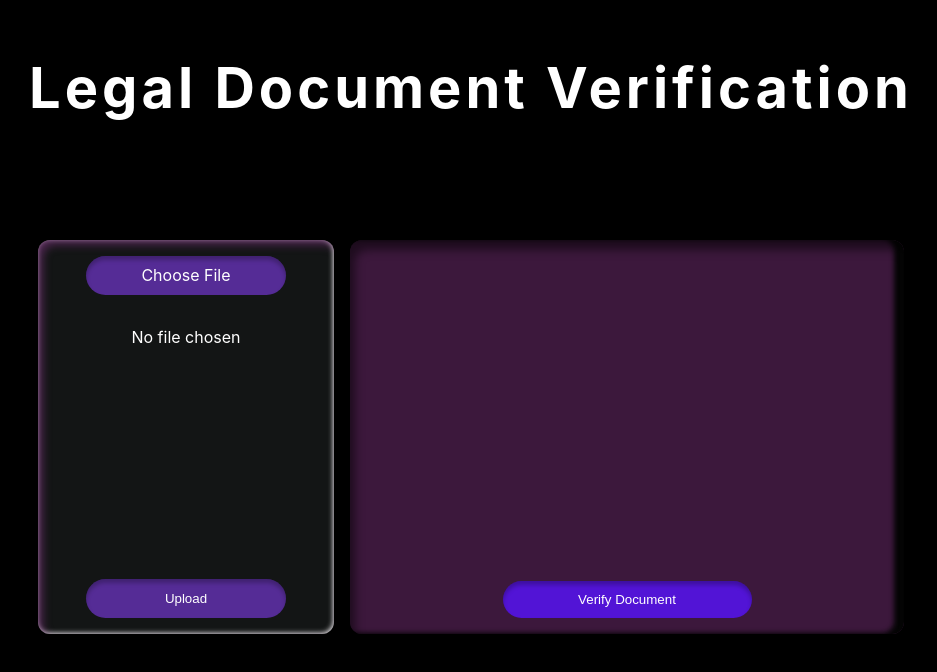
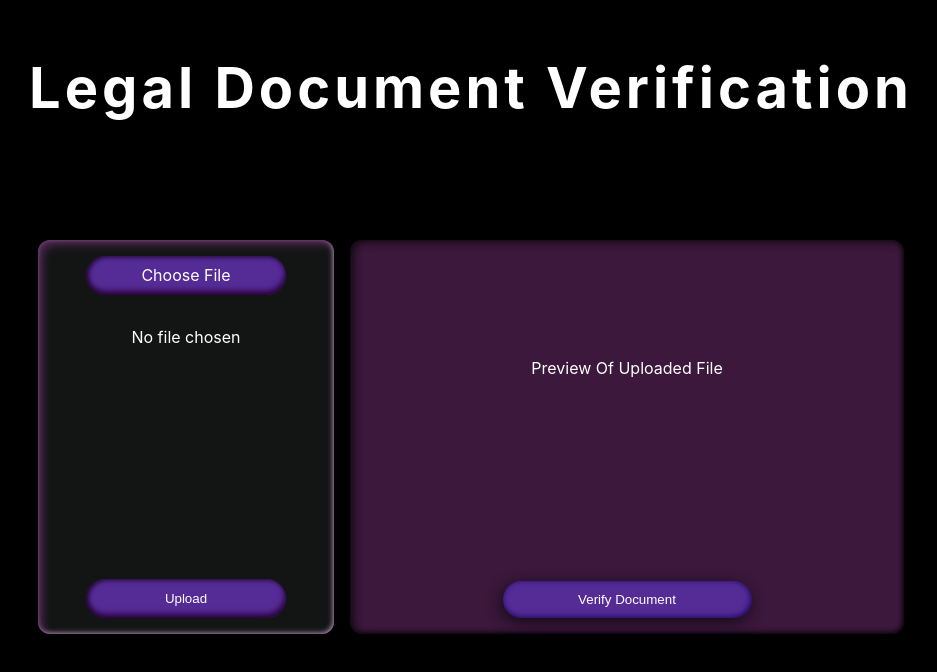
Before and after one commit to AmanChaturvedi24/Legal-document-verification-, a React (Create React App) app: page / in a window 1280 px wide. Shown: the top 672 px of the page, without its empty margins (169-1106 px from the left). Built offline with nearby package versions, Linux system fonts and the light colour scheme.

Commit message:
uploading updated

```diff
--- a/src/App.css
+++ b/src/App.css
@@ -59,7 +59,7 @@ header {
   margin-right: 1rem;
   overflow: hidden;
   box-shadow: inset 5px 5px 8px rgba(136, 55, 137, 0.5),
-  inset -1px -1px 5px rgb(230, 230, 230) ;
+  inset -1px -1px 5px rgba(231, 188, 232, 0.77) ;
 }
 
 .input-label {
@@ -69,8 +69,8 @@ header {
   border-radius: 1.25rem;
   background: #552C96;
   color: #FFF;
-  box-shadow: 0px 4px 4px 0px rgba(0, 0, 0, 0.25) inset;
-
+  box-shadow: inset 2px 1px 5px rgb(32, 6, 45),
+  inset -1px -4px 6px rgb(46, 2, 65) ;
   border: none;
   cursor: pointer;
   text-align: center;
@@ -96,8 +96,8 @@ header {
   height: 2.4375rem;
   border-radius: 1.25rem;
   background: #552C96;
-  box-shadow: 0px 4px 4px 0px rgba(0, 0, 0, 0.25) inset;
-
+  box-shadow: inset 2px 1px 5px rgb(32, 6, 45),
+  inset -1px -4px 6px rgb(46, 2, 65) ;
   margin-top: auto;
   color: #FFF;
   border: none;
@@ -118,12 +118,17 @@ header {
   scrollbar-width: none;
   overflow-y: scroll;
   position: sticky;
-  box-shadow: inset 5px 10px 10px rgba(0, 0, 0, 0.5),
-  inset -10px -1px 5px rgb(5, 5, 5) ;
+  box-shadow: inset 4px 2px 9px rgb(20, 10, 21),
+  inset -1px -1px 5px rgb(0, 0, 0) ;
   top: 0;
 }
 .right-section::-webkit-scrollbar{
   display: none;
+}
+.right-section p
+{
+  color: white;
+  margin: auto;
 }
 .document-preview {
   width: 100%;
@@ -147,9 +152,10 @@ header {
   height: 2.3125rem;
   border-radius: 2.5rem;
   border: 1px solid #000;
-  background: #5214D6;
+  background: #552C96;
   color: #FFF;
-  box-shadow: 0px 4px 4px 0px rgba(0, 0, 0, 0.25) inset;
+  box-shadow:  -2px 4px 15px rgb(20, 10, 21),
+  inset -1px -1px 6px rgb(22, 3, 91) ;
   margin-top: auto;
   border: none;
   cursor: pointer;
--- /dev/null
+++ b/src/Body.css
@@ -0,0 +1,129 @@
+.notification {
+    position: fixed;
+    z-index: 1;
+    bottom: 1rem;
+    left: 50%;
+    transform: translateX(-50%);
+    background-color: #4caf50;
+    color: white;
+    padding: 0.5rem 1rem;
+    border-radius: 0.5rem;
+    animation: fadeInOut 3s ease-in-out;
+  }
+
+  @keyframes fadeInOut {
+    0%, 100% {
+      opacity: 0;
+    }
+    10%, 90% {
+      opacity: 1;
+    }
+  }
+
+  /* Add this to your CSS */
+/* @keyframes spin {
+  from {
+    transform: rotate(0deg);
+  }
+  to {
+    transform: rotate(360deg);
+  }
+}
+
+.upload-button.uploading {
+  animation: spin 1s infinite linear;
+} */
+
+.right-section .uploading  {
+  background: #000;
+  background: radial-gradient(#222, #000);
+  bottom: 0;
+  left: 0;
+  overflow: hidden;
+  position: fixed;
+  right: 0;
+  top: 0;
+  z-index: 99999;
+}
+
+.loader-inner {
+  bottom: 0;
+  height: 60px;
+  left: 0;
+  margin: auto;
+  position: absolute;
+  right: 0;
+  top: 0;
+  width: 100px;
+}
+
+.loader-line-wrap {
+  animation:
+  spin 2000ms cubic-bezier(.175, .885, .32, 1.275) infinite
+;
+  box-sizing: border-box;
+  height: 50px;
+  left: 0;
+  overflow: hidden;
+  position: absolute;
+  top: 0;
+  transform-origin: 50% 100%;
+  width: 100px;
+}
+.loader-line {
+  border: 4px solid transparent;
+  border-radius: 100%;
+  box-sizing: border-box;
+  height: 100px;
+  left: 0;
+  margin: 0 auto;
+  position: absolute;
+  right: 0;
+  top: 0;
+  width: 100px;
+}
+.loader-line-wrap:nth-child(1) { animation-delay: -50ms; }
+.loader-line-wrap:nth-child(2) { animation-delay: -100ms; }
+.loader-line-wrap:nth-child(3) { animation-delay: -150ms; }
+.loader-line-wrap:nth-child(4) { animation-delay: -200ms; }
+.loader-line-wrap:nth-child(5) { animation-delay: -250ms; }
+
+.loader-line-wrap:nth-child(1) .loader-line {
+  border-color: #3b0764;
+  height: 90px;
+  width: 90px;
+  top: 7px;
+}
+.loader-line-wrap:nth-child(2) .loader-line {
+  border-color: #581c87;
+  height: 76px;
+  width: 76px;
+  top: 14px;
+}
+.loader-line-wrap:nth-child(3) .loader-line {
+  border-color: #7e22ce;
+  height: 62px;
+  width: 62px;
+  top: 21px;
+}
+.loader-line-wrap:nth-child(4) .loader-line {
+  border-color: #9333ea;
+  height: 48px;
+  width: 48px;
+  top: 28px;
+}
+.loader-line-wrap:nth-child(5) .loader-line {
+  border-color: #a855f7;
+  height: 34px;
+  width: 34px;
+  top: 35px;
+}
+
+@keyframes spin {
+  0%, 15% {
+  transform: rotate(0);
+}
+100% {
+  transform: rotate(360deg);
+}
+}
--- a/src/Body.js
+++ b/src/Body.js
@@ -1,8 +1,8 @@
-import React, { useState } from 'react';
+import React, { useState, useEffect } from 'react';
 import { initializeApp } from "firebase/app";
 import { getAnalytics } from "firebase/analytics";
-import { getStorage, ref, uploadBytes } from "firebase/storage";
-
+import { getStorage, ref, uploadBytes,getDownloadURL  } from "firebase/storage";
+import './Body.css';
 
 const firebaseConfig = {
   apiKey: "AIzaSyAoLbzCMkfVx3ZVK-oAEyiPPM8LZFdJiSM",
@@ -20,6 +20,21 @@ const analytics = getAnalytics(app);
 
 const Body = () => {
   const [selectedFile, setSelectedFile] = useState(null);
+  const [showNotification, setShowNotification] = useState(false);
+  const [previewUrl, setPreviewUrl] = useState(null); // To store the preview URL
+  const [notificationMessage, setNotificationMessage] = useState('');
+  const [uploading, setUploading] = useState(false);
+  const [uniqueKey, setUniqueKey] = useState(Date.now()); // Unique key for fetching images
+
+  useEffect(() => {
+    // When selectedFile or uniqueKey changes, update the preview URL
+    if (selectedFile) {
+      setPreviewUrl(null); // Clear the previous preview
+
+      // Generate a unique key to force re-fetching the image
+      setUniqueKey(Date.now());
+    }
+  }, [selectedFile, uniqueKey]);
 
   const handleFileChange = (event) => {
     setSelectedFile(event.target.files[0]);
@@ -35,18 +50,35 @@ const Body = () => {
 
 
       try {
-        await uploadBytes(storageRef, selectedFile).then((snapshot) => {
-          console.log('Uploaded a blob or file!');
-          alert("file uploaded");
-        });
+        setUploading(true);
+
+        await uploadBytes(storageRef, selectedFile);
+        const downloadURL = await getDownloadURL(storageRef);
+        setPreviewUrl(downloadURL);
+
+          // console.log('Uploaded a blob or file!');
+          // alert("file uploaded");
+          setNotificationMessage('File uploaded successfully!');
+          setShowNotification(true);
+          setTimeout(() => {
+            setShowNotification(false);
+          }, 3000);
+          setUploading(false);
+
 
 
 
         setSelectedFile(null);
       } catch (error) {
         console.error('Error uploading file:', error);
+        setNotificationMessage(`Error: ${error.message}`);
+        setShowNotification(true);
+        setTimeout(() => {
+          setShowNotification(false);
+        }, 3000);
+        setUploading(false);
+
       }
-
     }
     else {
       console.log("else mai hun ")
@@ -70,33 +102,61 @@ const Body = () => {
             />
           </label>
           <p className="selected-file">{selectedFile ? `Selected file: ${selectedFile.name}` : 'No file chosen'}</p>
-          <button className="upload-button" onClick={handleFileUpload}>
-            Upload
+          <button className={`upload-button ${uploading ? 'uploading' : ''}`} onClick={handleFileUpload}>
+            {uploading ? 'Uploading..' : 'Upload'}
           </button>
+          {showNotification && (
+        <div className="notification">
+              <p>{notificationMessage}</p>
+        </div>
+      )}
         </div>
         <div className="right-section">
-          {/* Add preview content here */}
-          {selectedFile && (
+        {previewUrl === null && (
+            <p>Preview Of Uploaded File</p>
+          )}
+          {uploading ? (
             <div className="document-preview">
-             {selectedFile && (
-      <>
-        {selectedFile.type.includes("image") ? (
+              <div className="loader">
+                <div className="loader-inner">
+                  <div className="loader-line-wrap">
+                    <div className="loader-line"></div>
+                  </div>
+                  <div className="loader-line-wrap">
+                    <div className="loader-line"></div>
+                  </div>
+                  <div className="loader-line-wrap">
+                    <div className="loader-line"></div>
+                  </div>
+                  <div className="loader-line-wrap">
+                    <div className="loader-line"></div>
+                  </div>
+                  <div className="loader-line-wrap">
+                    <div className="loader-line"></div>
+                  </div>
+                </div>
+              </div>
+            </div>
+          ) : (
+            // Display the uploaded file preview
+            previewUrl && (
+              <div className="document-preview">
+                {selectedFile && (selectedFile.type.includes('image') || selectedFile.name.match(/\.(jpg|jpeg|png)$/i)) ? (
                   <img
-            src={URL.createObjectURL(selectedFile)}
+                  src={`${previewUrl}?${uniqueKey}`} // Append the uniqueKey to force re-fetching
                     alt="Preview"
                     style={{ width: "100%", height: "300px" }}
                   />
                 ) : (
                   <iframe
                     title="Document Preview"
-            src={URL.createObjectURL(selectedFile)}
+                    src={previewUrl}
                     width="100%"
                     height="500px"
                   ></iframe>
                 )}
-      </>
-    )}
               </div>
+            )
           )}
           <button className="verify-button">Verify Document</button>
         </div>
```
Also changed, not shown: 6 other files (tests, documents, lock files or other folders). Lines whose indentation alone changed are shown as unchanged.
